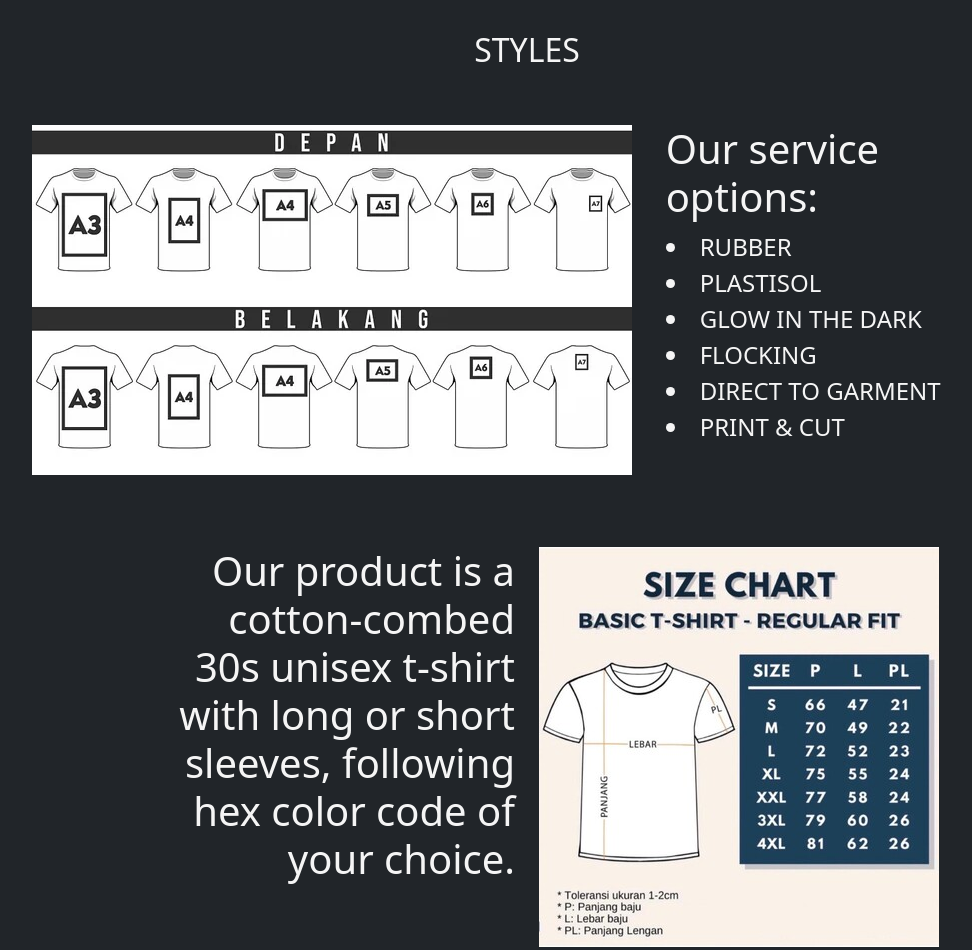
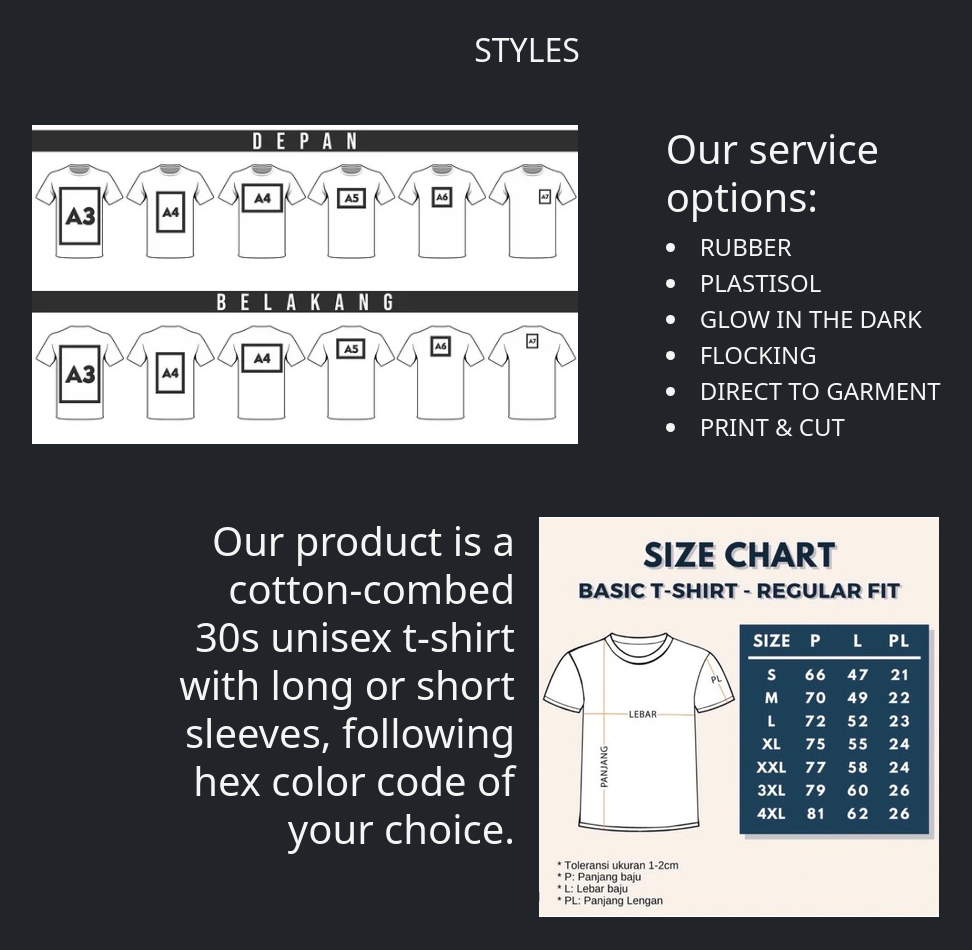
Before and after one commit to Siska022/siskaseptiani.github.io, a plain HTML site: page mc-bootstrap.html in a window 1280 px wide. Shown: the part 1240-2190 px from the top of the page, without its empty margins (113-1085 px from the left). Drawn offline with nearby package versions, Linux system fonts and the light colour scheme.

Commit message:
update gambar dan font

```diff
--- a/mc-bootstrap.css
+++ b/mc-bootstrap.css
@@ -4,6 +4,11 @@
   background-size: cover;
   background-position: bottom;
   background-attachment: fixed;
+}
+
+.img-fluid {
+  width: 100%;
+  height: auto;
 }
 
 #styles {
@@ -31,7 +36,7 @@ h2 {
 }
 
 #contact h1 {
-  font-size: 80px;
+  font-size: 70px;
 }
 
 #contact p {
--- a/mc-bootstrap.html
+++ b/mc-bootstrap.html
@@ -91,7 +91,7 @@
           <div class="row justify-content-evenly fs-5">
 
             <div class="col-md-6" data-aos="fade-left" data-aos-duration="1500">
-              <img src="mark.jpg" alt="">
+              <img class="img-fluid" src="mark.jpg" alt="">
             </div>
 
             <div class="col-md-4" data-aos="fade-right" data-aos-duration="1500">
```
Also changed, not shown: cv_bootstrap5.html (+1 -1 lines).
